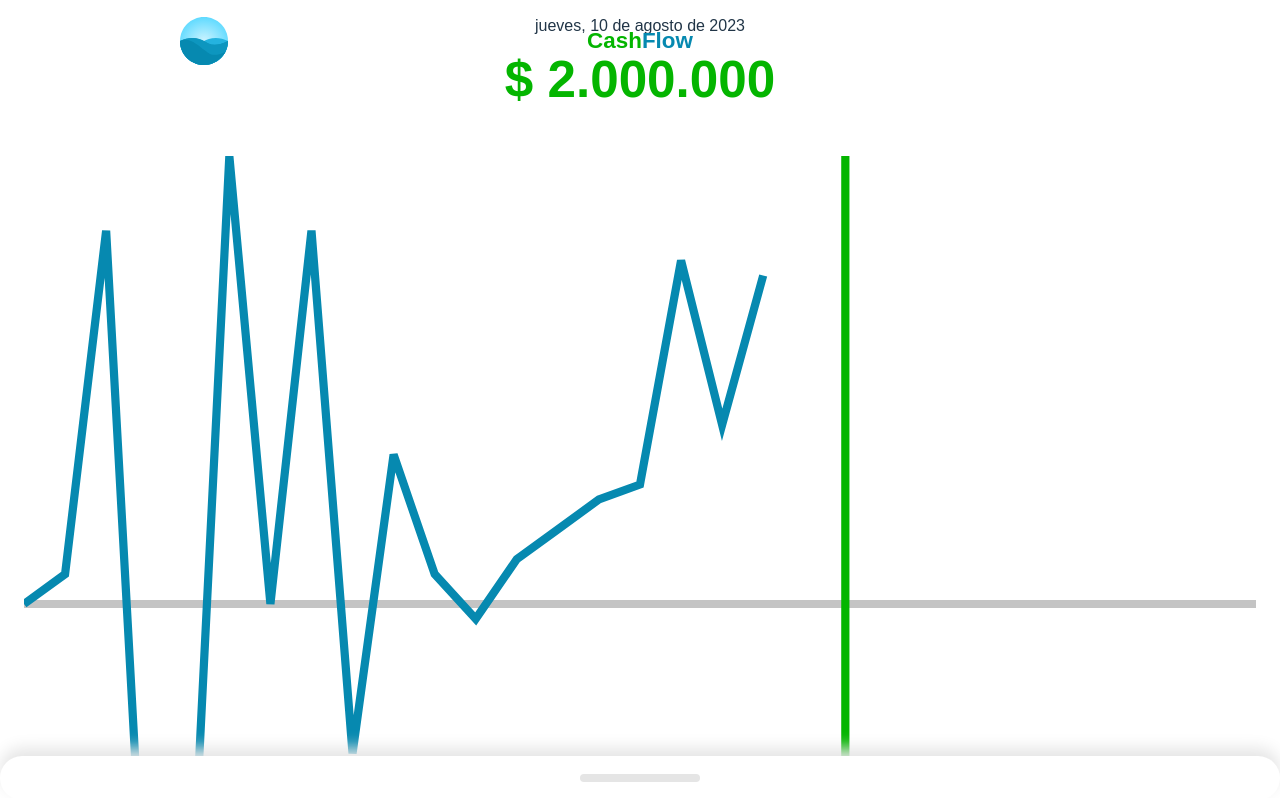
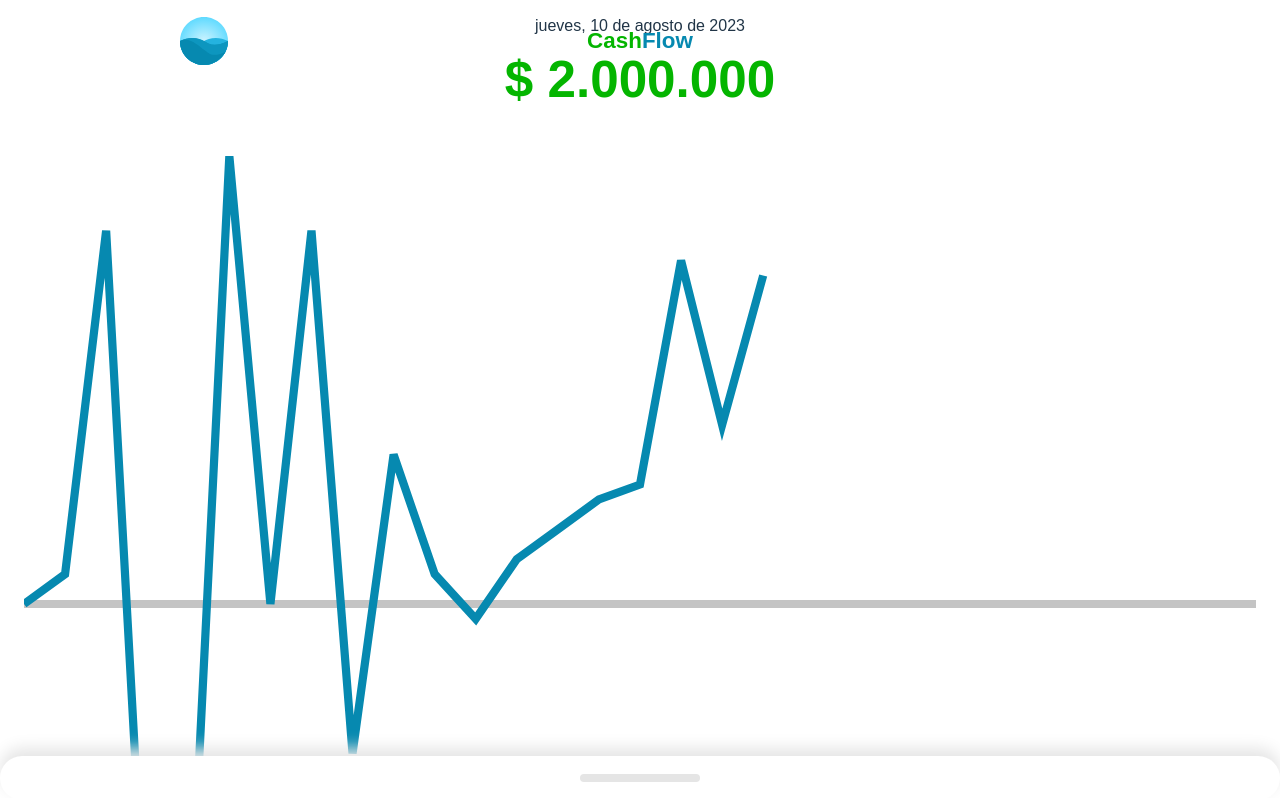
Before and after one commit to IvanJimenezB/cash-flow, a Vue app: page / in a window 1280 px wide. Shown: the top 798 px of the page. Built offline with nearby package versions, Linux system fonts and the light colour scheme.

Commit message:
Actualizacion al modulo grafico donde se implementa touch para el detalle

```diff
--- a/src/components/Resume/Graphic.vue
+++ b/src/components/Resume/Graphic.vue
@@ -1,5 +1,5 @@
 <script setup>
-    import { computed,defineProps } from 'vue';
+    import { computed,defineProps, ref } from 'vue';
 
     const props = defineProps({movements: Object})
 
@@ -24,12 +24,35 @@
 
     const zero = computed(()=> amountToPixels(0))
 
+    const showPointer = ref(false)
+
+    const x = ref()
+
+    const tap = ({target, touches})=>{
+        showPointer.value = true
+        const elementWidth = target.getBoundingClientRect().width
+        const elementX = target.getBoundingClientRect().x
+        const touch = touches[0].clientX
+
+        x.value = (touch - elementX) / elementWidth * 300
+
+    }
+    const untap = (e)=>{
+        showPointer.value = false
+        console.log(e);
+    }
+
 </script>
 <template>
-    <svg  viewBox="0 0 300 200">
+    <svg
+    @touchstart="tap"
+    @touchmove="tap"
+    @touchend="untap"
+    viewBox="0 0 300 200"
+    >
         <line stroke="#c4c4c4" stroke-width="2" x1="0" :y1="zero" x2="300" :y2="zero" />
         <polyline fill="none" stroke="#0689B0" stroke-width="2" :points="points" />
-        <line stroke="#04b500" stroke-width="2" x1="200" y1="0" x2="200" y2="200" />
+        <line v-show="showPointer" stroke="#04b500" stroke-width="2" :x1="x" y1="0" :x2="x" y2="200" />
     </svg>
     <p>Ultimos 30 días</p>
 </template>
```
